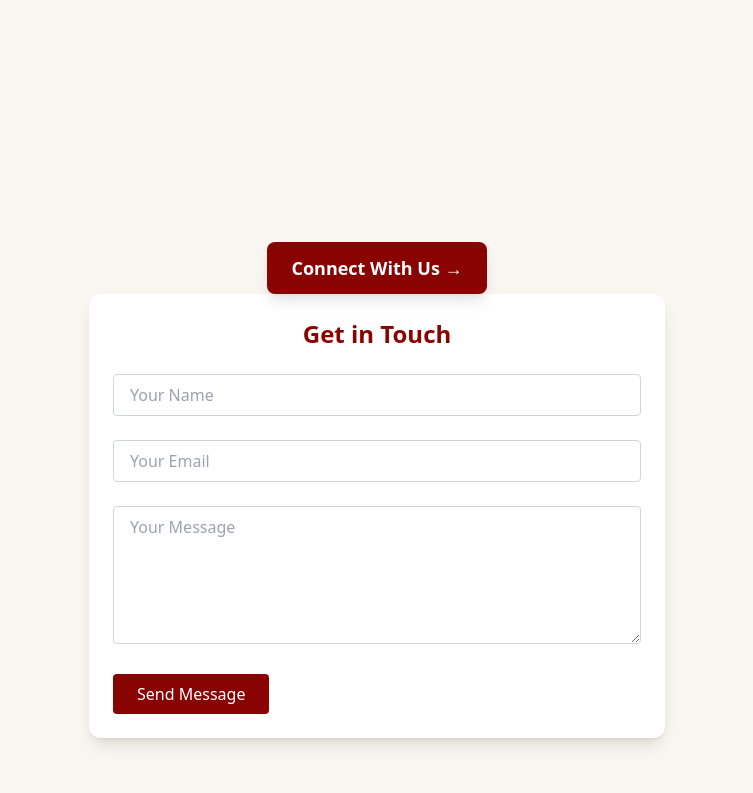
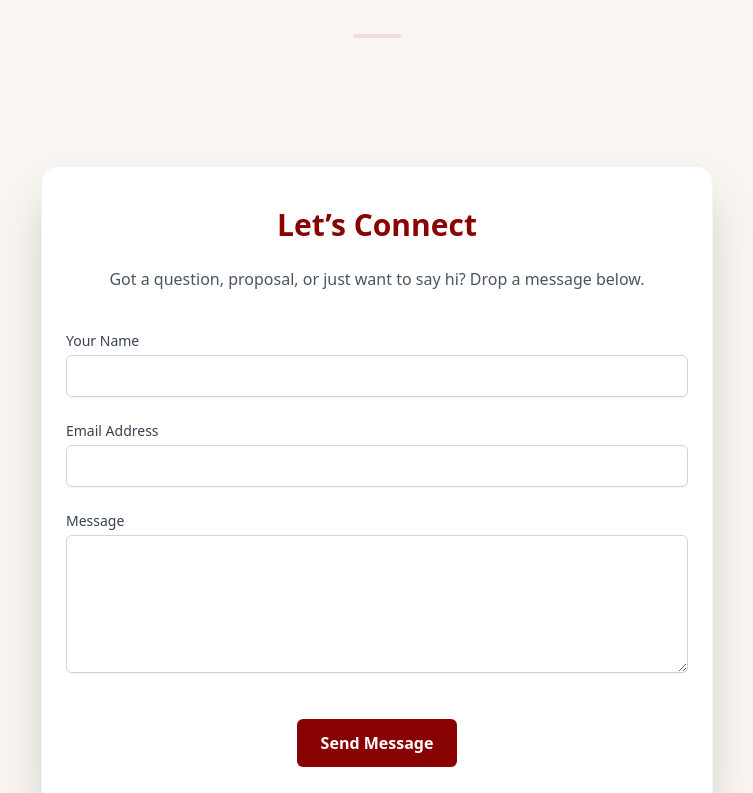
Before and after one commit to theDrummerperson/hs2-new, a Next.js app: page / in a window 1280 px wide. Shown: the part 1800-2593 px from the top of the page, without its empty margins (263-1016 px from the left). Built offline with nearby package versions, Linux system fonts and the light colour scheme.

Commit message:
“fartsfusxcsdcdskxert”

```diff
--- a/components/ContactForm.js
+++ b/components/ContactForm.js
@@ -1,61 +1,95 @@
 'use client';
 
-import { useRef, useState } from "react";
-import emailjs from "emailjs-com";
+import { useRef, useState } from 'react';
+import emailjs from 'emailjs-com';
+import { motion } from 'framer-motion';
 
 export default function ContactForm() {
   const form = useRef();
-  const [status, setStatus] = useState("");
+  const [status, setStatus] = useState('');
 
   const sendEmail = (e) => {
     e.preventDefault();
 
-    emailjs.sendForm(
-      "service_icbx9n2",      // replace with your EmailJS service ID
-      "template_tv6r3bj",     // replace with your template ID
+    emailjs
+      .sendForm(
+        'service_icbx9n2',     // Replace with your service ID
+        'template_tv6r3bj',    // Replace with your template ID
         form.current,
-      "FP298Dzv_TQdcmwEE"       // replace with your public key
-    ).then(
-      () => setStatus("✅ Message sent!"),
-      () => setStatus("❌ Failed to send. Please try again.")
+        'FP298Dzv_TQdcmwEE'    // Replace with your public key
+      )
+      .then(
+        () => setStatus('✅ Message sent!'),
+        () => setStatus('❌ Failed to send. Please try again.')
       );
 
     e.target.reset();
   };
 
   return (
-    <form ref={form} onSubmit={sendEmail} className="space-y-6 max-w-xl mx-auto bg-white p-6 rounded-xl shadow-lg">
-      <h2 className="text-2xl font-bold text-center text-[#8A0303]">Get in Touch</h2>
+    <section className="max-w-2xl mx-auto px-6 py-10 bg-white rounded-2xl shadow-2xl border border-gray-100">
+      <h2 className="text-3xl font-extrabold text-[#8A0303] text-center mb-6">Let’s Connect</h2>
+      <p className="text-center text-gray-600 mb-10">Got a question, proposal, or just want to say hi? Drop a message below.</p>
 
+      <form ref={form} onSubmit={sendEmail} className="space-y-6">
+        <div>
+          <label htmlFor="name" className="block text-sm font-medium text-gray-700 mb-1">
+            Your Name
+          </label>
           <input
             type="text"
             name="name"
-        placeholder="Your Name"
+            id="name"
             required
-        className="w-full px-4 py-2 border border-gray-300 rounded"
+            className="w-full px-4 py-2 border border-gray-300 rounded-md shadow-sm focus:outline-none focus:ring-[#8A0303] focus:border-[#8A0303] transition"
           />
+        </div>
 
+        <div>
+          <label htmlFor="email" className="block text-sm font-medium text-gray-700 mb-1">
+            Email Address
+          </label>
           <input
             type="email"
             name="email"
-        placeholder="Your Email"
+            id="email"
             required
-        className="w-full px-4 py-2 border border-gray-300 rounded"
+            className="w-full px-4 py-2 border border-gray-300 rounded-md shadow-sm focus:outline-none focus:ring-[#8A0303] focus:border-[#8A0303] transition"
           />
+        </div>
 
+        <div>
+          <label htmlFor="message" className="block text-sm font-medium text-gray-700 mb-1">
+            Message
+          </label>
           <textarea
             name="message"
-        placeholder="Your Message"
+            id="message"
             rows="5"
             required
-        className="w-full px-4 py-2 border border-gray-300 rounded"
+            className="w-full px-4 py-2 border border-gray-300 rounded-md shadow-sm focus:outline-none focus:ring-[#8A0303] focus:border-[#8A0303] transition"
           />
+        </div>
 
-      <button type="submit" className="bg-[#8A0303] text-white px-6 py-2 rounded hover:bg-[#600202] transition">
+        <div className="text-center pt-4">
+          <button
+            type="submit"
+            className="inline-block bg-[#8A0303] text-white font-semibold px-6 py-3 rounded-md hover:bg-[#6c0202] focus:ring-2 focus:ring-offset-2 focus:ring-[#8A0303] transition"
+          >
             Send Message
           </button>
+        </div>
 
-      {status && <p className="text-sm pt-2 text-center text-gray-700">{status}</p>}
+        {status && (
+          <motion.p
+            initial={{ opacity: 0, y: 10 }}
+            animate={{ opacity: 1, y: 0 }}
+            className="text-center text-sm text-gray-700 mt-4"
+          >
+            {status}
+          </motion.p>
+        )}
       </form>
+    </section>
   );
 }
--- a/components/Projects.jsx
+++ b/components/Projects.jsx
@@ -6,8 +6,10 @@ import { useEffect, useState } from 'react';
 import { Dialog, DialogTitle } from '@headlessui/react';
 import { useRouter } from 'next/navigation';
 import { Swiper, SwiperSlide } from 'swiper/react';
+import { Autoplay, EffectFade } from 'swiper/modules';
 import { motion } from 'framer-motion';
 import 'swiper/css';
+import 'swiper/css/effect-fade';
 
 const projects = [
   {
@@ -43,9 +45,19 @@ export default function Projects() {
 
   return (
     <>
+      {/* Mobile View: Swiper with fade + loop */}
       <div className="block sm:hidden">
-        <Swiper spaceBetween={20} slidesPerView={1} className="pb-4">
-          {projects.map(({ title, label, img, href }, index) => (
+        <Swiper
+          modules={[Autoplay, EffectFade]}
+          slidesPerView={1}
+          loop={true}
+          autoplay={{ delay: 3000, disableOnInteraction: false }}
+          effect="fade"
+          fadeEffect={{ crossFade: true }}
+          loopAdditionalSlides={projects.length}
+          className="pb-4"
+        >
+          {projects.map(({ title, label, img, href }) => (
             <SwiperSlide key={title}>
               <button
                 onClick={() => setSelectedProject({ title, label, img, href })}
@@ -68,6 +80,7 @@ export default function Projects() {
         </Swiper>
       </div>
 
+      {/* Desktop View: Static grid */}
       <div className="hidden sm:grid grid-cols-1 sm:grid-cols-2 lg:grid-cols-3 gap-8">
         {projects.map(({ title, label, href, img }, index) => (
           <motion.div
@@ -100,6 +113,7 @@ export default function Projects() {
         ))}
       </div>
 
+      {/* Project Modal */}
       <Dialog open={!!selectedProject} onClose={() => setSelectedProject(null)} className="fixed inset-0 z-50 overflow-y-auto">
         <div className="flex items-center justify-center min-h-screen px-4">
           <Dialog.Overlay className="fixed inset-0 bg-black bg-opacity-50" />
--- a/pages/index.js
+++ b/pages/index.js
@@ -28,7 +28,7 @@ export default function Home() {
         </section>
 
         {/* Projects Section */}
-        <section id="projects" className="relative px-6 py-28 bg-[#F9F6F1] overflow-hidden">
+        <section id="projects" className="relative pt-28 pb-10 bg-[#F9F6F1] overflow-hidden">
           <div className="absolute top-0 left-1/2 -translate-x-1/2 h-1 w-3/4 bg-gradient-to-r from-[#F9F6F1] via-[#F9F6F1] to-[#F9F6F1] rounded-full z-0"></div>
 
           <div className="relative z-10 max-w-7xl mx-auto">
@@ -71,24 +71,14 @@ export default function Home() {
                 Whether through performance, conceptual installations, or public art, our projects are designed to <span className="italic">uplift</span>, <span className="italic">reflect</span>, and <span className="italic">transform</span>. Holland Street reclaims the commons—to rewrite narratives and uplift voices.
               </p>
             </motion.div>
+
+            {/* Divider Line */}
+            <div className="w-12 h-1 bg-[#8A0303]/10 mx-auto my-12 rounded-full" />
           </div>
         </section>
 
         {/* Contact Section */}
-        <section id="contact" className="min-h-screen px-6 py-20 bg-[#F9F6F1]">
-          <motion.div
-            initial={{ opacity: 0, y: 20 }}
-            whileInView={{ opacity: 1, y: 0 }}
-            transition={{ duration: 0.6, delay: 0.5 }}
-            className="mt-16 text-center"
-          >
-            <a
-              href="#contact"
-              className="inline-block bg-[#8A0303] text-white px-6 py-3 rounded-lg text-lg font-semibold shadow-lg hover:bg-[#600202] transition"
-            >
-              Connect With Us →
-            </a>
-          </motion.div>
+        <section id="contact" className="min-h-[80vh] px-6 pt-10 pb-20 bg-[#F9F6F1]">
           <ContactForm />
         </section>
       </main>
```
Lines whose indentation alone changed are shown as unchanged.
